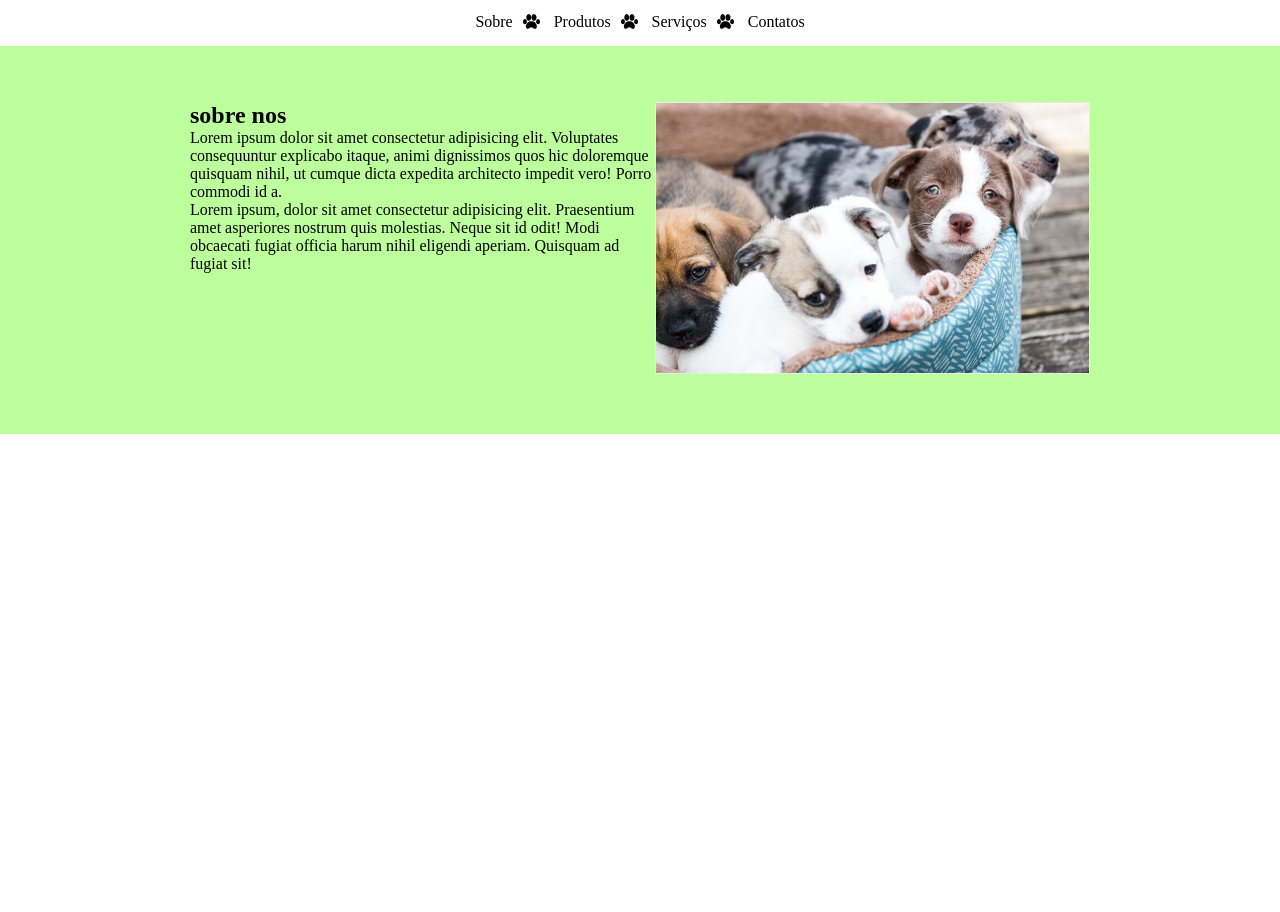
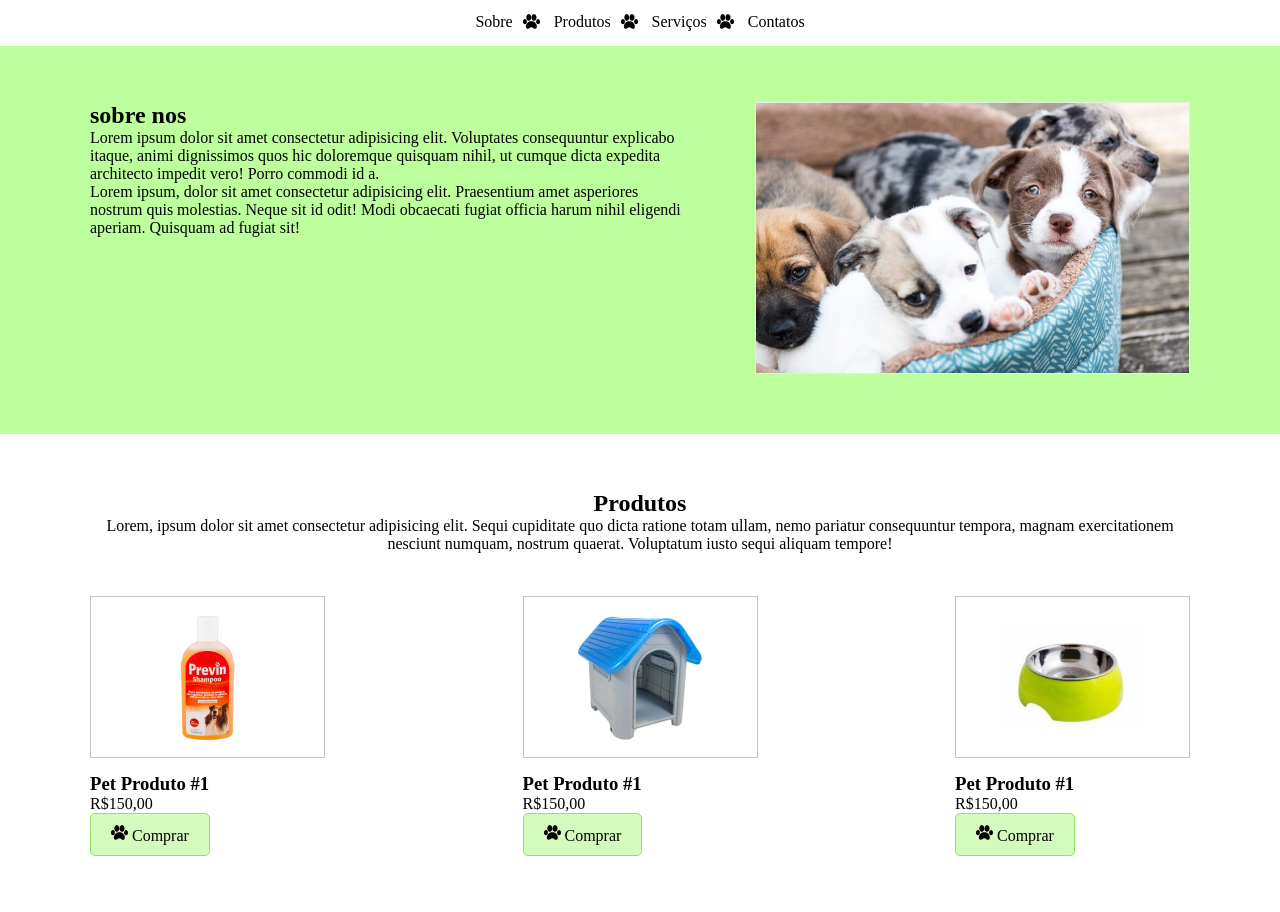
Before and after one commit to vini-santo/git--turma-b, a plain HTML site: page index.html in a window 1280 px wide. Shown: the part 282-1194 px from the top of the page. Before the commit the page ends 800 px from the top, so only its background shows below. Drawn offline with Linux system fonts and the light colour scheme.

Commit message:
section-produto

```diff
--- a/css/petshopstyle.css
+++ b/css/petshopstyle.css
@@ -49,12 +49,53 @@ nav a:hover{
 }
 
 .container{
-    width: 900px;
+    width: 1100px;
     margin: 0 auto;
     padding: 56px 0;
 }
+.col1 {
+    width: 600px;
+}
 
-.flex-container{
+.flex-container {
     display: flex;
     justify-content: space-between;
 }
+
+.produto{
+    width: 235px;
+}
+
+.produto figure{
+    border: 1px solid #c4c4c4;
+    background-color: #fff;
+    margin: 0 0 15px 0;
+    padding: 0;
+    text-align: center;
+    height: 160px;
+    line-height: 160px;
+}
+
+.produto figure img{
+    vertical-align: middle;
+}
+
+
+.texto-centralizado{
+    text-align: center;
+}
+
+.btn-pata{
+    border: 1px solid #91e467;
+    background-color: #d2fbbd;
+    text-decoration: none;
+    color: #000;
+    border-radius: 5px;
+    cursor: pointer;
+    display: inline-block;
+    padding: 10px 20px;
+}
+
+#produto .flex-container{
+    margin-top: 43px;
+}
--- a/index.html
+++ b/index.html
@@ -25,16 +25,60 @@
     </nav>
     <section class="fundo-verde">
         <div class="container flex-container">
-            <div>
+            <div class="col col1">
                 <h2>sobre nos</h2>
                 <p>Lorem ipsum dolor sit amet consectetur adipisicing elit. Voluptates consequuntur explicabo itaque, animi dignissimos quos hic doloremque quisquam nihil, ut cumque dicta expedita architecto impedit vero! Porro commodi id a.</p>
                 <p>Lorem ipsum, dolor sit amet consectetur adipisicing elit. Praesentium amet asperiores nostrum quis molestias. Neque sit id odit! Modi obcaecati fugiat officia harum nihil eligendi aperiam. Quisquam ad fugiat sit!</p>
             </div>
-            <div>
+            <div class="col">
                 <img src="img/img-sobre.jpg" alt="cachorros">
             </div>
         </div>
     </section>
+     <!-- seção produto -->
+    <section id="produto">
+        <div class="container">
+            <h2 class="texto-centralizado">Produtos</h2>
+            <p class="texto-centralizado">Lorem, ipsum dolor sit amet consectetur adipisicing elit. Sequi cupiditate quo dicta ratione totam ullam, nemo pariatur consequuntur tempora, magnam exercitationem nesciunt numquam, nostrum quaerat. Voluptatum iusto sequi aliquam tempore!</p>
+            <div class="flex-container">
+                <article class="produto">
+                    <figure>
+                        <img src="img/produto-1.jpg" alt="produto">
+                    </figure>
+                    <h3>Pet Produto #1</h3>
+                    <p>R$150,00</p>
+                    <a href="#" class="btn-pata">
+                        <img src="img/patinha-preta.png" alt="Patinha preta">
+                        Comprar
+                    </a>
+                </article>
+                <article class="produto">
+                    <figure>
+                        <img src="img/produto-2.jpg" alt="produto">
+                    </figure>
+                    <h3>Pet Produto #1</h3>
+                    <p>R$150,00</p>
+                    <a href="#" class="btn-pata">
+                        <img src="img/patinha-preta.png" alt="Patinha preta">
+                        Comprar
+                    </a>
+                </article>
+                <article class="produto">
+                    <figure>
+                        <img src="img/produto-3.jpg" alt="produto">
+                    </figure>
+                    <h3>Pet Produto #1</h3>
+                    <p>R$150,00</p>
+                    <a href="#" class="btn-pata">
+                        <img src="img/patinha-preta.png" alt="Patinha preta">
+                        Comprar
+                    </a>
+                </article>
+            </div>
+
+        </div>
+
+    </section>
 
 </body>
 </html>
```
